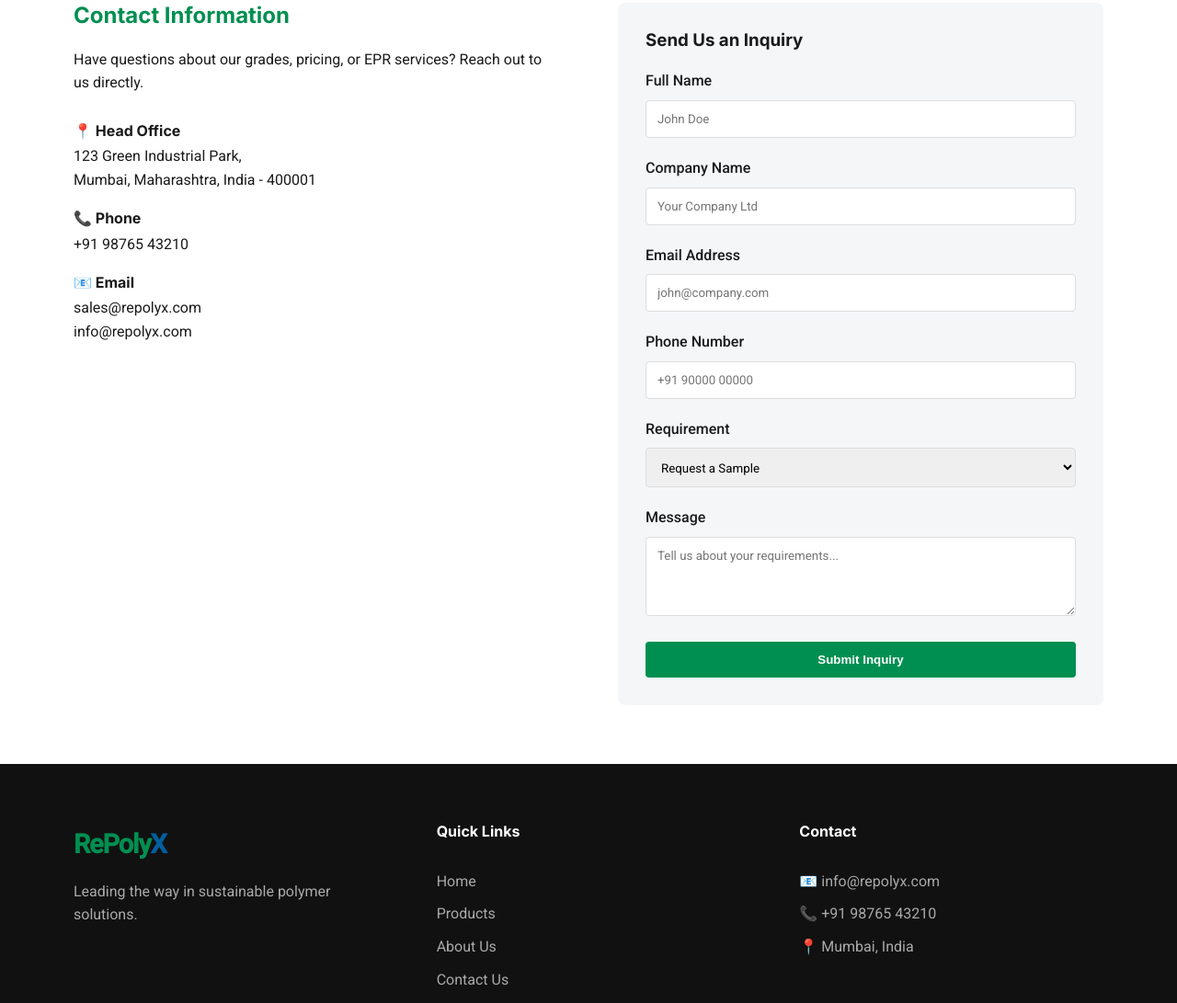
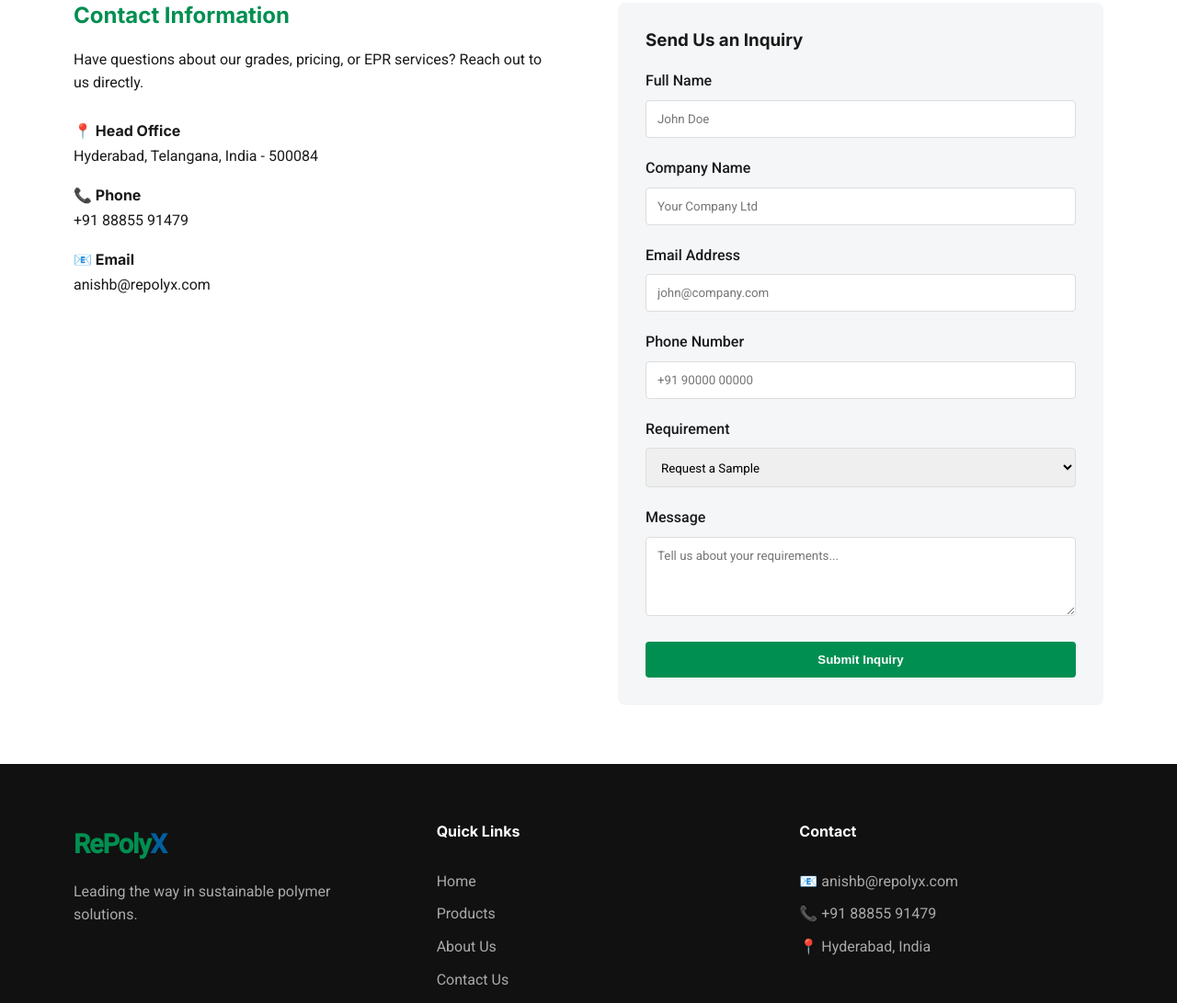
Before and after one commit to anishbondada01-alt/RePolyX, a plain HTML site: page contact.html in a window 1280 px wide. Shown: the part 349-1440 px from the top of the page at 92% size. Drawn offline with Linux system fonts and the light colour scheme.

Commit message:
Update contact.html

```diff
--- a/contact.html
+++ b/contact.html
@@ -78,17 +78,17 @@
 
                     <div style="margin-bottom: 20px;">
                         <h4 style="margin-bottom: 5px;">📍 Head Office</h4>
-                        <p>123 Green Industrial Park,<br>Mumbai, Maharashtra, India - 400001</p>
+                        <p>Hyderabad, Telangana, India - 500084</p>
                     </div>
 
                     <div style="margin-bottom: 20px;">
                         <h4 style="margin-bottom: 5px;">📞 Phone</h4>
-                        <p>+91 98765 43210</p>
+                        <p>+91 88855 91479</p>
                     </div>
 
                     <div style="margin-bottom: 20px;">
                         <h4 style="margin-bottom: 5px;">📧 Email</h4>
-                        <p>sales@repolyx.com<br>info@repolyx.com</p>
+                        <p>anishb@repolyx.com</p>
                     </div>
                 </div>
 
@@ -154,9 +154,9 @@
                 <div class="footer-col">
                     <h4>Contact</h4>
                     <ul class="footer-links">
-                        <li>📧 info@repolyx.com</li>
-                        <li>📞 +91 98765 43210</li>
-                        <li>📍 Mumbai, India</li>
+                        <li>📧 anishb@repolyx.com</li>
+                        <li>📞 +91 88855 91479</li>
+                        <li>📍 Hyderabad, India</li>
                     </ul>
                 </div>
             </div>
@@ -169,4 +169,5 @@
     <script src="script.js"></script>
 </body>
 
+
 </html>
```
